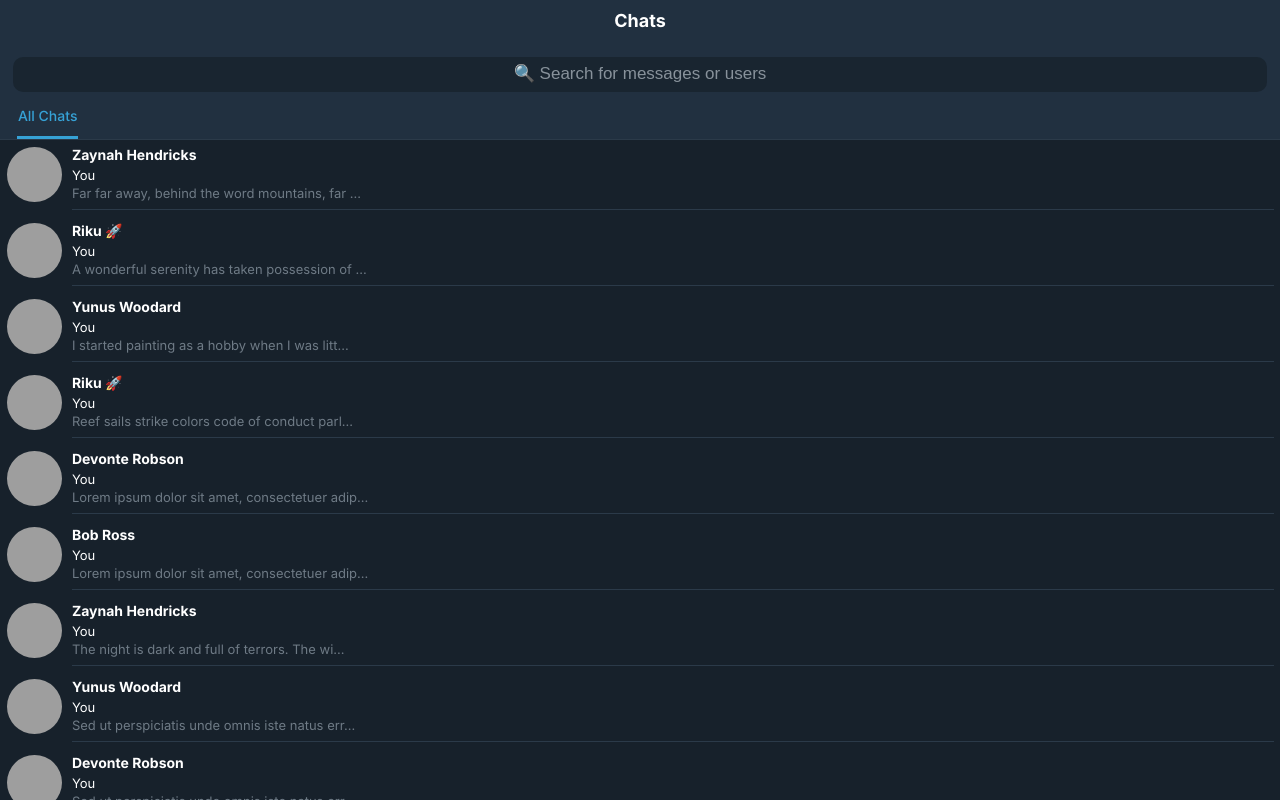
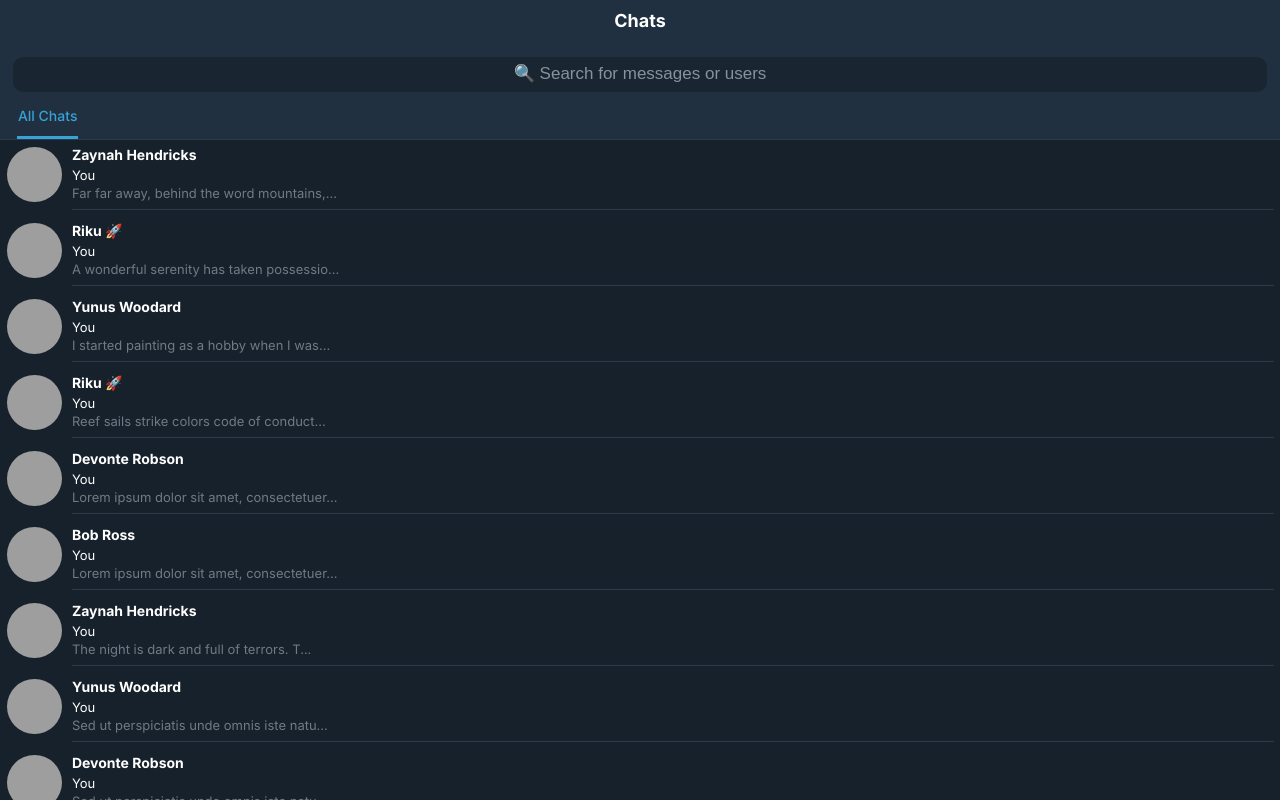
Before and after one commit to rareagency/native-like-pwa, a website built with Vite: page index.html in a window 1280 px wide. Built offline with nearby package versions, Linux system fonts and the light colour scheme; grey boxes are pictures that could not be loaded; placeholder pictures from the web are drawn by us; a script that the page names is missing.

Commit message:
Limit text length a bit more

```diff
--- a/src/my-element.ts
+++ b/src/my-element.ts
@@ -23,8 +23,8 @@
     clone.classList.remove('hidden');
     clone.setAttribute('id', (i + 1).toString());
     clone.querySelector<HTMLImageElement>('img')!.setAttribute('src', `https://i.pravatar.cc/110?${i % 4}`);
-    clone.querySelector<HTMLDivElement>('.message')!.innerHTML = textLimiter(msg.message, 50);
-    clone.querySelector<HTMLDivElement>('.title')!.innerHTML = textLimiter(msg.title, 35);
+    clone.querySelector<HTMLDivElement>('.message')!.innerHTML = textLimiter(msg.message, 45);
+    clone.querySelector<HTMLDivElement>('.title')!.innerHTML = textLimiter(msg.title, 30);
     ul.appendChild(clone);
   }
   const items = document.querySelectorAll('.chats li');
--- a/src/style.css
+++ b/src/style.css
@@ -145,6 +145,10 @@
 }
 .message {
   color: #6f7b86;
+  white-space: nowrap;
+  overflow: hidden;
+  text-overflow: ellipsis;
+  width: 100%;
 }
 
 .channel {
```
